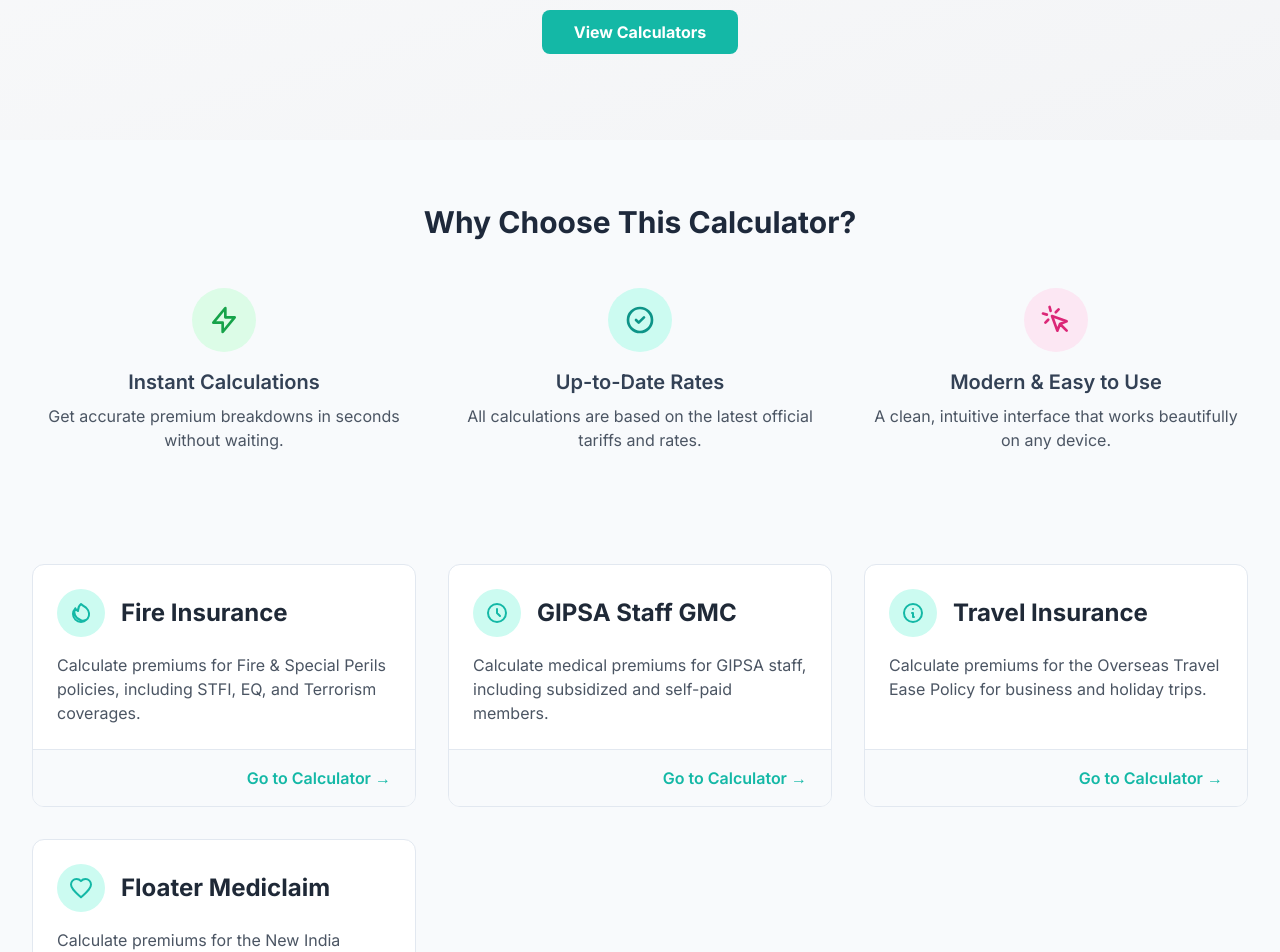
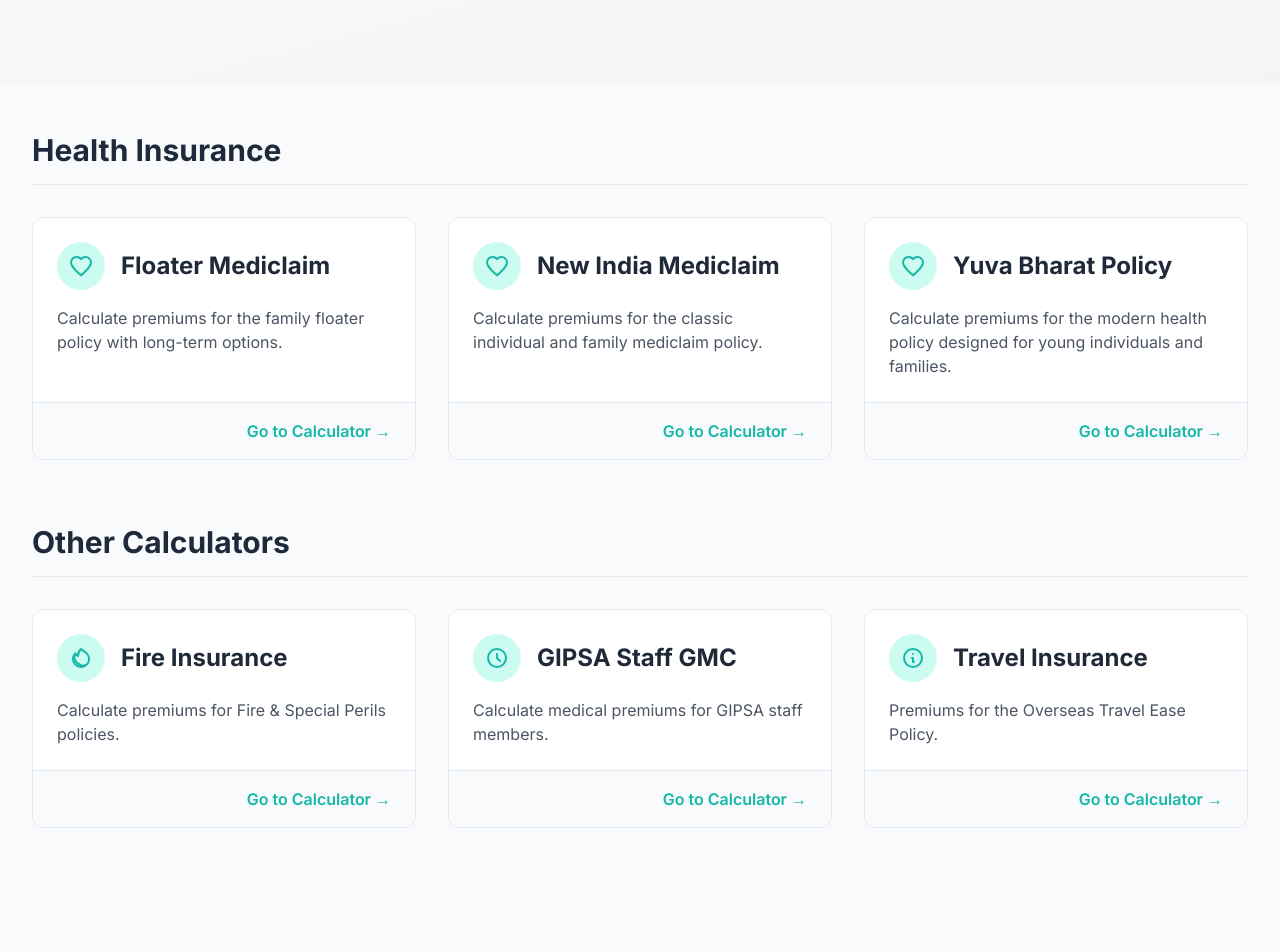
Before and after one commit to Anvesh183/premium-calc, a React (Create React App) app: page / in a window 1280 px wide. Shown: the part 320-1272 px from the top of the page. After the commit the page ends 1196 px from the top, so only its background shows below. Built offline with nearby package versions, Linux system fonts and the light colour scheme.

Commit message:
newindia mediclaim and yuvabharat are added

```diff
--- a/src/components/common/Navbar.js
+++ b/src/components/common/Navbar.js
@@ -1,12 +1,27 @@
-import React, { useState } from "react";
+import React, { useState, useRef, useEffect } from "react";
 import { NavLink, Link } from "react-router-dom";
 
 const Navbar = () => {
-  const [isOpen, setIsOpen] = useState(false);
+  const [isMobileMenuOpen, setIsMobileMenuOpen] = useState(false);
+  const [isHealthDropdownOpen, setIsHealthDropdownOpen] = useState(false);
+  const dropdownRef = useRef(null);
 
-  const closeMobileMenu = () => {
-    setIsOpen(false);
+  const closeAllMenus = () => {
+    setIsMobileMenuOpen(false);
+    setIsHealthDropdownOpen(false);
   };
+
+  useEffect(() => {
+    const handleClickOutside = (event) => {
+      if (dropdownRef.current && !dropdownRef.current.contains(event.target)) {
+        setIsHealthDropdownOpen(false);
+      }
+    };
+    document.addEventListener("mousedown", handleClickOutside);
+    return () => {
+      document.removeEventListener("mousedown", handleClickOutside);
+    };
+  }, []);
 
   const navLinkClasses = ({ isActive }) =>
     `px-3 py-2 rounded-md text-sm font-medium transition-colors duration-300 ${
@@ -20,7 +35,7 @@
       <div className="max-w-7xl mx-auto px-4 sm:px-6 lg:px-8">
         <div className="flex items-center justify-between h-16">
           <div className="flex items-center">
-            <Link to="/" onClick={closeMobileMenu} className="flex-shrink-0">
+            <Link to="/" onClick={closeAllMenus} className="flex-shrink-0">
               <img
                 src="/quote-assist.png"
                 alt="Quote Assist Logo"
@@ -39,18 +54,62 @@
               <NavLink to="/travel-insurance" className={navLinkClasses}>
                 Travel Insurance
               </NavLink>
-              <NavLink to="/floater-mediclaim" className={navLinkClasses}>
-                Floater Mediclaim
-              </NavLink>
+
+              {/* Health Insurance Dropdown */}
+              <div className="relative" ref={dropdownRef}>
+                <button
+                  onClick={() => setIsHealthDropdownOpen(!isHealthDropdownOpen)}
+                  className="px-3 py-2 rounded-md text-sm font-medium text-gray-500 hover:text-teal-500 focus:outline-none flex items-center"
+                >
+                  Health Insurance
+                  <svg
+                    className="ml-1 h-5 w-5"
+                    xmlns="http://www.w3.org/2000/svg"
+                    viewBox="0 0 20 20"
+                    fill="currentColor"
+                  >
+                    <path
+                      fillRule="evenodd"
+                      d="M5.293 7.293a1 1 0 011.414 0L10 10.586l3.293-3.293a1 1 0 111.414 1.414l-4 4a1 1 0 01-1.414 0l-4-4a1 1 0 010-1.414z"
+                      clipRule="evenodd"
+                    />
+                  </svg>
+                </button>
+                {isHealthDropdownOpen && (
+                  <div className="origin-top-right absolute right-0 mt-2 w-56 rounded-md shadow-lg bg-white ring-1 ring-black ring-opacity-5 focus:outline-none">
+                    <div className="py-1">
+                      <NavLink
+                        to="/floater-mediclaim"
+                        onClick={() => setIsHealthDropdownOpen(false)}
+                        className="block px-4 py-2 text-sm text-gray-700 hover:bg-gray-100"
+                      >
+                        Floater Mediclaim
+                      </NavLink>
+                      <NavLink
+                        to="/new-india-mediclaim"
+                        onClick={() => setIsHealthDropdownOpen(false)}
+                        className="block px-4 py-2 text-sm text-gray-700 hover:bg-gray-100"
+                      >
+                        New India Mediclaim
+                      </NavLink>
+                      <NavLink
+                        to="/yuva-bharat"
+                        onClick={() => setIsHealthDropdownOpen(false)}
+                        className="block px-4 py-2 text-sm text-gray-700 hover:bg-gray-100"
+                      >
+                        Yuva Bharat Policy
+                      </NavLink>
+                    </div>
+                  </div>
+                )}
+              </div>
             </div>
           </div>
           <div className="-mr-2 flex md:hidden">
             <button
-              onClick={() => setIsOpen(!isOpen)}
+              onClick={() => setIsMobileMenuOpen(!isMobileMenuOpen)}
               type="button"
               className="inline-flex items-center justify-center p-2 rounded-md text-gray-400 hover:text-gray-700 focus:outline-none"
-              aria-controls="mobile-menu"
-              aria-expanded="false"
             >
               <span className="sr-only">Open main menu</span>
               <svg
@@ -59,7 +118,7 @@
                 fill="none"
                 viewBox="0 0 24 24"
               >
-                {isOpen ? (
+                {isMobileMenuOpen ? (
                   <path
                     strokeLinecap="round"
                     strokeLinejoin="round"
@@ -79,61 +138,53 @@
           </div>
         </div>
       </div>
-
-      {isOpen && (
-        <div className="md:hidden" id="mobile-menu">
+      {isMobileMenuOpen && (
+        <div className="md:hidden">
           <div className="px-2 pt-2 pb-3 space-y-1 sm:px-3">
             <NavLink
               to="/fire-insurance"
-              onClick={closeMobileMenu}
-              className={({ isActive }) =>
-                `block px-3 py-2 rounded-md text-base font-medium ${
-                  isActive
-                    ? "bg-teal-50 text-teal-700"
-                    : "text-gray-600 hover:bg-gray-50"
-                }`
-              }
+              onClick={closeAllMenus}
+              className={navLinkClasses}
             >
               Fire Insurance
             </NavLink>
             <NavLink
               to="/gipsa-gmc"
-              onClick={closeMobileMenu}
-              className={({ isActive }) =>
-                `block px-3 py-2 rounded-md text-base font-medium ${
-                  isActive
-                    ? "bg-teal-50 text-teal-700"
-                    : "text-gray-600 hover:bg-gray-50"
-                }`
-              }
+              onClick={closeAllMenus}
+              className={navLinkClasses}
             >
               GIPSA GMC
             </NavLink>
             <NavLink
               to="/travel-insurance"
-              onClick={closeMobileMenu}
-              className={({ isActive }) =>
-                `block px-3 py-2 rounded-md text-base font-medium ${
-                  isActive
-                    ? "bg-teal-50 text-teal-700"
-                    : "text-gray-600 hover:bg-gray-50"
-                }`
-              }
+              onClick={closeAllMenus}
+              className={navLinkClasses}
             >
               Travel Insurance
             </NavLink>
+            <h3 className="px-3 pt-4 pb-2 text-xs font-semibold text-gray-500 uppercase tracking-wider">
+              Health Insurance
+            </h3>
             <NavLink
               to="/floater-mediclaim"
-              onClick={closeMobileMenu}
-              className={({ isActive }) =>
-                `block px-3 py-2 rounded-md text-base font-medium ${
-                  isActive
-                    ? "bg-teal-50 text-teal-700"
-                    : "text-gray-600 hover:bg-gray-50"
-                }`
-              }
+              onClick={closeAllMenus}
+              className="block pl-3 pr-4 py-2 border-l-4 text-base font-medium text-gray-600 hover:text-gray-800 hover:bg-gray-50 border-transparent"
             >
               Floater Mediclaim
+            </NavLink>
+            <NavLink
+              to="/new-india-mediclaim"
+              onClick={closeAllMenus}
+              className="block pl-3 pr-4 py-2 border-l-4 text-base font-medium text-gray-600 hover:text-gray-800 hover:bg-gray-50 border-transparent"
+            >
+              New India Mediclaim
+            </NavLink>
+            <NavLink
+              to="/yuva-bharat"
+              onClick={closeAllMenus}
+              className="block pl-3 pr-4 py-2 border-l-4 text-base font-medium text-gray-600 hover:text-gray-800 hover:bg-gray-50 border-transparent"
+            >
+              Yuva Bharat Policy
             </NavLink>
           </div>
         </div>
--- a/src/pages/LandingPage.js
+++ b/src/pages/LandingPage.js
@@ -3,13 +3,24 @@
 import CalculatorCard from "../components/common/CalculatorCard";
 
 const LandingPage = () => {
-  const calculators = [
-    {
-      to: "/fire-insurance",
-      title: "Fire Insurance",
-      description:
-        "Calculate premiums for Fire & Special Perils policies, including STFI, EQ, and Terrorism coverages.",
-      icon: (
+  const healthIcon = (
+    <svg
+      xmlns="http://www.w3.org/2000/svg"
+      className="h-6 w-6 text-teal-500"
+      fill="none"
+      viewBox="0 0 24 24"
+      stroke="currentColor"
+    >
+      <path
+        strokeLinecap="round"
+        strokeLinejoin="round"
+        strokeWidth={2}
+        d="M12 21.35l-1.45-1.32C5.4 15.36 2 12.28 2 8.5 2 5.42 4.42 3 7.5 3c1.74 0 3.41.81 4.5 2.09C13.09 3.81 14.76 3 16.5 3 19.58 3 22 5.42 22 8.5c0 3.78-3.4 6.86-8.55 11.54L12 21.35z"
+      />
+    </svg>
+  );
+
+  const fireIcon = (
     <svg
       xmlns="http://www.w3.org/2000/svg"
       className="h-6 w-6 text-teal-500"
@@ -24,14 +35,9 @@
         d="M17.657 18.657A8 8 0 016.343 7.343S7 9 9 10c0-2 .5-5 2.986-7C14 5 16.09 5.777 17.657 7.343A8 8 0 0118.657 17.657c-1.577 1.577-5.032 3.13-7.487 1.15A8.008 8.008 0 016.343 7.343"
       />
     </svg>
-      ),
-    },
-    {
-      to: "/gipsa-gmc",
-      title: "GIPSA Staff GMC",
-      description:
-        "Calculate medical premiums for GIPSA staff, including subsidized and self-paid members.",
-      icon: (
+  );
+
+  const gipsaIcon = (
     <svg
       xmlns="http://www.w3.org/2000/svg"
       className="h-6 w-6 text-teal-500"
@@ -46,14 +52,9 @@
         d="M12 8v4l3 3m6-3a9 9 0 11-18 0 9 9 0 0118 0z"
       />
     </svg>
-      ),
-    },
-    {
-      to: "/travel-insurance",
-      title: "Travel Insurance",
-      description:
-        "Calculate premiums for the Overseas Travel Ease Policy for business and holiday trips.",
-      icon: (
+  );
+
+  const travelIcon = (
     <svg
       xmlns="http://www.w3.org/2000/svg"
       className="h-6 w-6 text-teal-500"
@@ -68,46 +69,28 @@
         d="M13 16h-1v-4h-1m1-4h.01M21 12a9 9 0 11-18 0 9 9 0 0118 0z"
       />
     </svg>
-      ),
-    },
+  );
+
+  const healthCalculators = [
     {
       to: "/floater-mediclaim",
       title: "Floater Mediclaim",
       description:
-        "Calculate premiums for the New India Floater Mediclaim Policy with long-term options.",
-      icon: (
-        <svg
-          xmlns="http://www.w3.org/2000/svg"
-          className="h-6 w-6 text-teal-500"
-          fill="none"
-          viewBox="0 0 24 24"
-          stroke="currentColor"
-        >
-          <path
-            strokeLinecap="round"
-            strokeLinejoin="round"
-            strokeWidth={2}
-            d="M12 21.35l-1.45-1.32C5.4 15.36 2 12.28 2 8.5 2 5.42 4.42 3 7.5 3c1.74 0 3.41.81 4.5 2.09C13.09 3.81 14.76 3 16.5 3 19.58 3 22 5.42 22 8.5c0 3.78-3.4 6.86-8.55 11.54L12 21.35z"
-          />
-        </svg>
-      ),
+        "Calculate premiums for the family floater policy with long-term options.",
+    },
+    {
+      to: "/new-india-mediclaim",
+      title: "New India Mediclaim",
+      description:
+        "Calculate premiums for the classic individual and family mediclaim policy.",
+    },
+    {
+      to: "/yuva-bharat",
+      title: "Yuva Bharat Policy",
+      description:
+        "Calculate premiums for the modern health policy designed for young individuals and families.",
     },
   ];
-
-  const containerVariants = {
-    hidden: { opacity: 0 },
-    visible: {
-      opacity: 1,
-      transition: {
-        staggerChildren: 0.1,
-      },
-    },
-  };
-
-  const itemVariants = {
-    hidden: { y: 20, opacity: 0 },
-    visible: { y: 0, opacity: 1 },
-  };
 
   return (
     <div>
@@ -138,110 +121,6 @@
           Quickly and accurately calculate insurance premiums for various
           policies. Select a calculator below to get started.
         </motion.p>
-        <motion.div
-          className="mt-8"
-          initial={{ y: -20, opacity: 0 }}
-          animate={{ y: 0, opacity: 1 }}
-          transition={{ duration: 0.5, delay: 0.3 }}
-        >
-          <a
-            href="#calculators"
-            className="bg-teal-500 text-white font-bold py-3 px-8 rounded-lg hover:bg-teal-600 transition-transform transform hover:scale-105"
-          >
-            View Calculators
-          </a>
-        </motion.div>
-      </div>
-
-      {/* Why Choose Us Section */}
-      <div className="max-w-7xl mx-auto px-4 sm:px-6 lg:px-8 py-16">
-        <h2 className="text-3xl font-bold text-center text-slate-800 mb-12">
-          Why Choose This Calculator?
-        </h2>
-        <motion.div
-          className="grid grid-cols-1 md:grid-cols-3 gap-8 text-center"
-          initial="hidden"
-          whileInView="visible"
-          viewport={{ once: true, amount: 0.5 }}
-          variants={containerVariants}
-        >
-          <motion.div
-            className="flex flex-col items-center"
-            variants={itemVariants}
-          >
-            <div className="bg-green-100 text-green-600 rounded-full h-16 w-16 flex items-center justify-center mb-4">
-              <svg
-                xmlns="http://www.w3.org/2000/svg"
-                className="h-8 w-8"
-                fill="none"
-                viewBox="0 0 24 24"
-                stroke="currentColor"
-              >
-                <path
-                  strokeLinecap="round"
-                  strokeLinejoin="round"
-                  strokeWidth={2}
-                  d="M13 10V3L4 14h7v7l9-11h-7z"
-                />
-              </svg>
-            </div>
-            <h3 className="text-xl font-semibold mb-2">Instant Calculations</h3>
-            <p className="text-gray-600">
-              Get accurate premium breakdowns in seconds without waiting.
-            </p>
-          </motion.div>
-          <motion.div
-            className="flex flex-col items-center"
-            variants={itemVariants}
-          >
-            <div className="bg-teal-100 text-teal-600 rounded-full h-16 w-16 flex items-center justify-center mb-4">
-              <svg
-                xmlns="http://www.w3.org/2000/svg"
-                className="h-8 w-8"
-                fill="none"
-                viewBox="0 0 24 24"
-                stroke="currentColor"
-              >
-                <path
-                  strokeLinecap="round"
-                  strokeLinejoin="round"
-                  strokeWidth={2}
-                  d="M9 12l2 2 4-4m6 2a9 9 0 11-18 0 9 9 0 0118 0z"
-                />
-              </svg>
-            </div>
-            <h3 className="text-xl font-semibold mb-2">Up-to-Date Rates</h3>
-            <p className="text-gray-600">
-              All calculations are based on the latest official tariffs and
-              rates.
-            </p>
-          </motion.div>
-          <motion.div
-            className="flex flex-col items-center"
-            variants={itemVariants}
-          >
-            <div className="bg-pink-100 text-pink-600 rounded-full h-16 w-16 flex items-center justify-center mb-4">
-              <svg
-                xmlns="http://www.w3.org/2000/svg"
-                className="h-8 w-8"
-                fill="none"
-                viewBox="0 0 24 24"
-                stroke="currentColor"
-              >
-                <path
-                  strokeLinecap="round"
-                  strokeLinejoin="round"
-                  strokeWidth={2}
-                  d="M15 15l-2 5L9 9l11 4-5 2zm0 0l5 5M7.188 2.239l.777 2.897M5.136 7.965l-2.898-.777M13.95 4.05l-2.122 2.122m-5.657 5.656l-2.12 2.122"
-                />
-              </svg>
-            </div>
-            <h3 className="text-xl font-semibold mb-2">Modern & Easy to Use</h3>
-            <p className="text-gray-600">
-              A clean, intuitive interface that works beautifully on any device.
-            </p>
-          </motion.div>
-        </motion.div>
       </div>
 
       {/* Calculator Cards Section */}
@@ -249,24 +128,53 @@
         id="calculators"
         className="max-w-7xl mx-auto px-4 sm:px-6 lg:px-8 py-12"
       >
-        <motion.div
-          className="grid grid-cols-1 md:grid-cols-2 lg:grid-cols-3 gap-8"
-          variants={containerVariants}
-          initial="hidden"
-          whileInView="visible"
-          viewport={{ once: true, amount: 0.3 }}
-        >
-          {calculators.map((calc) => (
-            <motion.div key={calc.to} variants={itemVariants}>
+        {/* Health Insurance Section */}
+        <h2 className="text-3xl font-bold text-slate-800 mb-8 border-b pb-4">
+          Health Insurance
+        </h2>
+        <div className="grid grid-cols-1 md:grid-cols-2 lg:grid-cols-3 gap-8 mb-16">
+          {healthCalculators.map((calc) => (
+            <motion.div key={calc.to}>
               <CalculatorCard
                 to={calc.to}
                 title={calc.title}
                 description={calc.description}
-                icon={calc.icon}
+                icon={healthIcon}
               />
             </motion.div>
           ))}
+        </div>
+
+        {/* Other Insurance Section */}
+        <h2 className="text-3xl font-bold text-slate-800 mb-8 border-b pb-4">
+          Other Calculators
+        </h2>
+        <div className="grid grid-cols-1 md:grid-cols-2 lg:grid-cols-3 gap-8">
+          <motion.div>
+            <CalculatorCard
+              to="/fire-insurance"
+              title="Fire Insurance"
+              description="Calculate premiums for Fire & Special Perils policies."
+              icon={fireIcon}
+            />
           </motion.div>
+          <motion.div>
+            <CalculatorCard
+              to="/gipsa-gmc"
+              title="GIPSA Staff GMC"
+              description="Calculate medical premiums for GIPSA staff members."
+              icon={gipsaIcon}
+            />
+          </motion.div>
+          <motion.div>
+            <CalculatorCard
+              to="/travel-insurance"
+              title="Travel Insurance"
+              description="Premiums for the Overseas Travel Ease Policy."
+              icon={travelIcon}
+            />
+          </motion.div>
+        </div>
       </div>
     </div>
   );
```
Also changed, not shown: src/App.js (+10 -1 lines), src/components/floater-mediclaim/FloaterMediclaimInputs.js (+21 -8 lines), src/pages/NewIndiaMediclaimCalculator.js (added, +22 -0 lines), src/pages/YuvaBharatCalculator.js (added, +22 -0 lines). Lines whose indentation alone changed are shown as unchanged.
